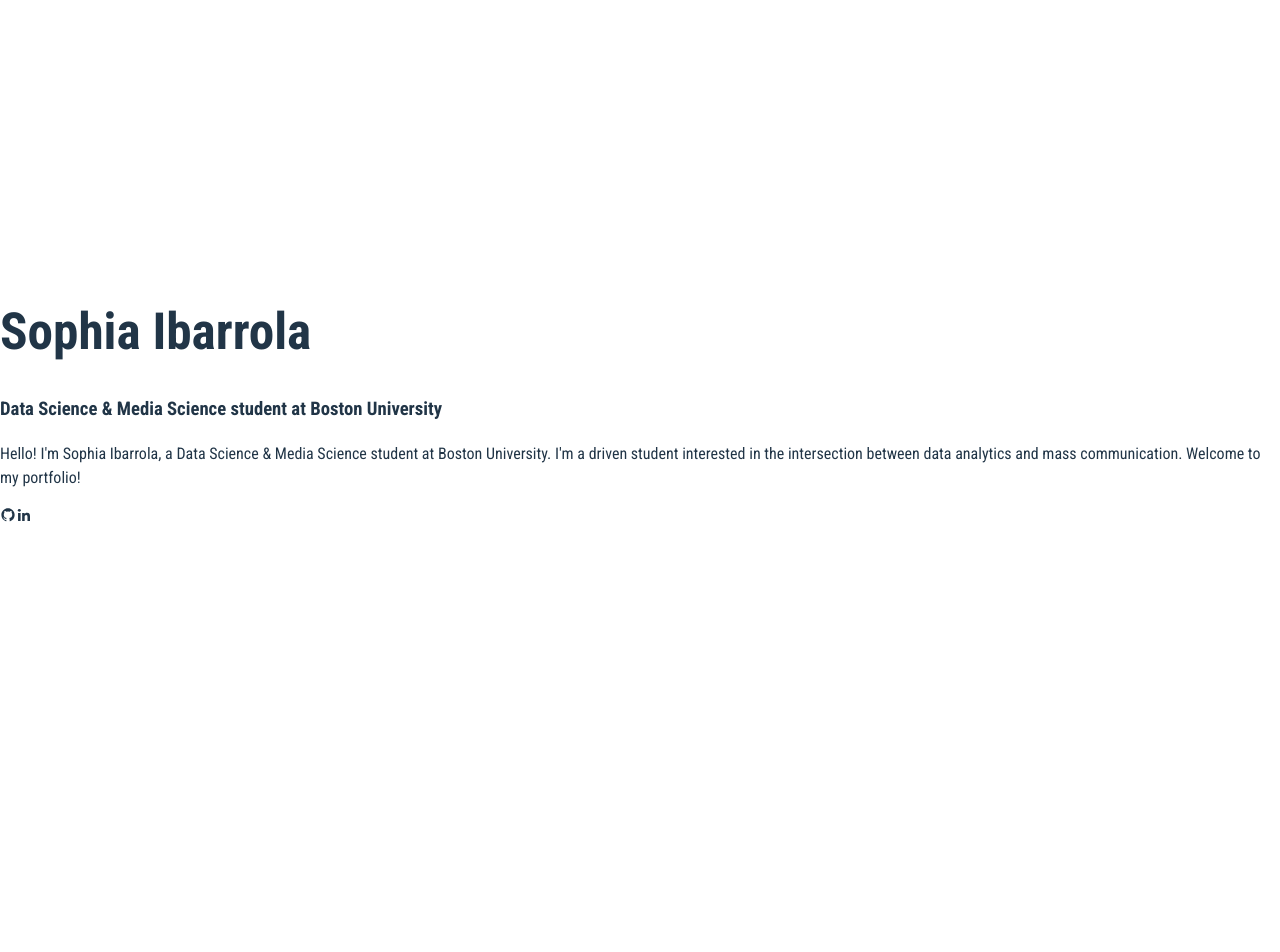
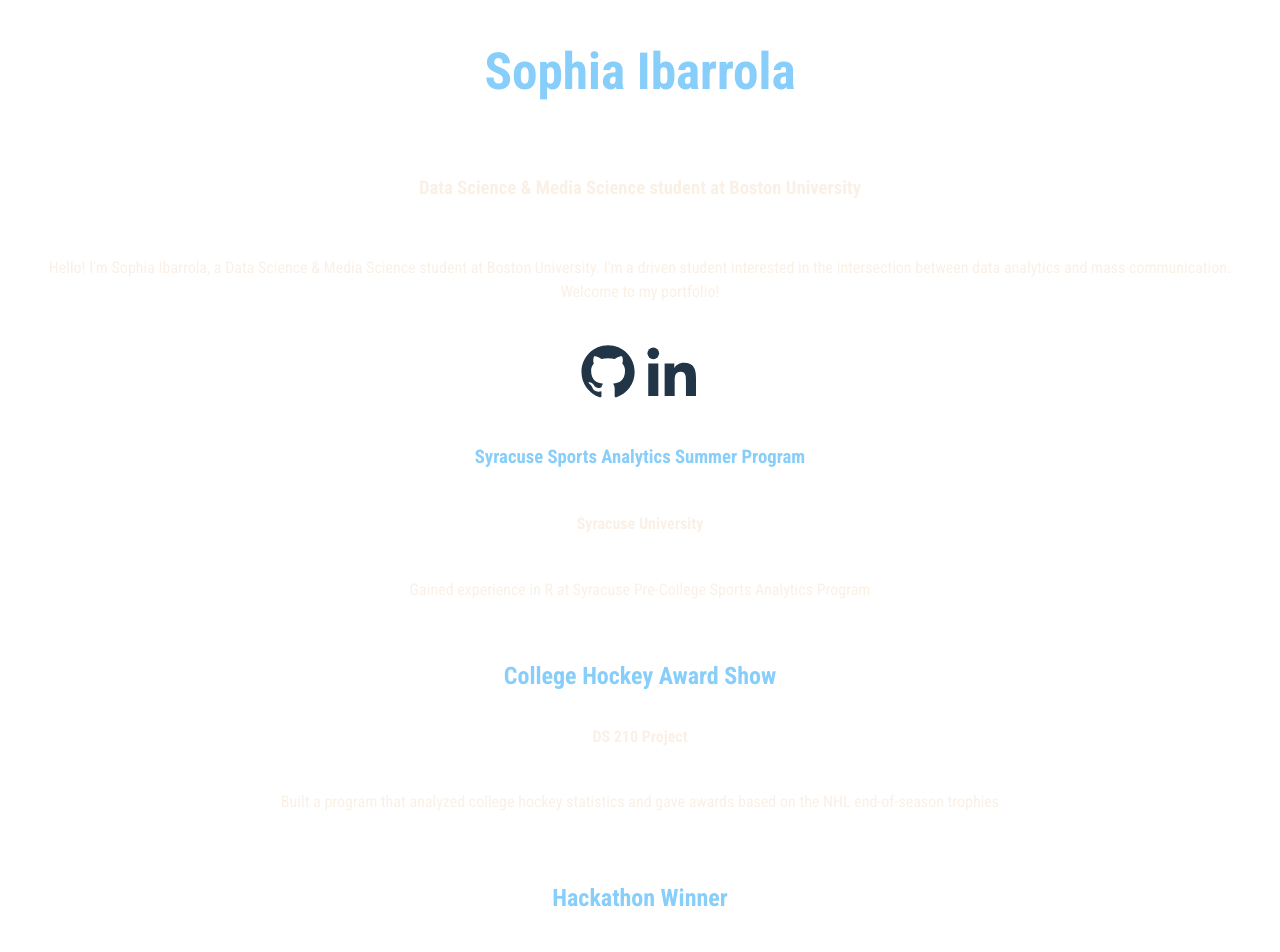
Before and after one commit to sibarrol/portfolio, a React (Vite) app: page / in a window 1280 px wide. Shown: the top 952 px of the page. Before the commit the page ends 800 px from the top, so only its background shows below. Built offline with nearby package versions, Linux system fonts and the light colour scheme.

Commit message:
style work in components using css

```diff
--- a/src/App.jsx
+++ b/src/App.jsx
@@ -1,4 +1,6 @@
 import Home from "./components/Home";
+import Experience from "./components/Experience";
+import Projects from "./components/Projects";
 
 function App() {
   return (
@@ -6,6 +8,12 @@
       <div>
         <Home/>
       </div>
+
+      <main>
+        <Experience/>
+        <Projects/>
+      </main>
+
     </>
 
   )
--- a/src/components/Experience.jsx
+++ b/src/components/Experience.jsx
@@ -1,4 +1,5 @@
-import React from 'react'
+import React from 'react';
+import styles from '../style.module.css';
 
 const Experience = () => {
     return (
@@ -6,10 +7,13 @@
 
             {/* Experience 1 */}
             <div>
-                <h1>
+                <h3 className={styles.header}>
                     Syracuse Sports Analytics Summer Program
-                </h1>
-                <p>
+                </h3>
+                <h4 className={styles.subheader}>
+                    Syracuse University
+                </h4>
+                <p className={styles.bodytext}>
                     Gained experience in R at Syracuse Pre-College Sports Analytics Program
                 </p>
             </div>
--- a/src/components/Home.jsx
+++ b/src/components/Home.jsx
@@ -1,4 +1,5 @@
-import React from 'react'
+import React from 'react';
+import styles from '../style.module.css';
 import { BiLogoGithub, BiLogoLinkedin } from 'react-icons/bi';
 
 const Home = () => {
@@ -7,13 +8,13 @@
 
             {/* Name */}
             <div>
-                <h1>
+                <h1 className={styles.header}>
                     Sophia Ibarrola
                 </h1>
             </div>
 
             {/* Description */}
-            <div>
+            <div className={styles.subheader}>
                 <h3>
                     Data Science & Media Science student at Boston University
                 </h3>
@@ -21,7 +22,7 @@
 
             {/* Bio */}
             <div>
-                <p>
+                <p className={styles.bodytext}>
                     Hello! I'm Sophia Ibarrola, a Data Science & Media Science student at Boston University.
                     I'm a driven student interested in the intersection between data analytics and mass communication.
                     Welcome to my portfolio!
@@ -29,7 +30,7 @@
             </div>
 
             {/* Socials */}
-            <div>
+            <div className={styles.logo}>
                 <BiLogoGithub />
                 <BiLogoLinkedin />
             </div>
--- a/src/components/Projects.jsx
+++ b/src/components/Projects.jsx
@@ -1,31 +1,32 @@
 import React from 'react'
+import styles from '../style.module.css';
 
 const Projects = () => {
     return (
         <div>
 
             {/* Project 1 */}
-            <div>
-                <h1>
+            <div className={styles.header}>
+                <h2>
                     College Hockey Award Show
-                </h1>
-                <h3>
+                </h2>
+                <h4 className={styles.subheader}>
                     DS 210 Project
-                </h3>
-                <p>
+                </h4>
+                <p className={styles.bodytext}>
                     Built a program that analyzed college hockey statistics and gave awards based on the NHL end-of-season trophies
                 </p>
             </div>
 
             {/* Project 2 */}
             <div>
-                <h1>
+                <h2 className={styles.header}>
                     Hackathon Winner
-                </h1>
-                <h3>
+                </h2>
+                <h4 className={styles.subheader}>
                     BU Spark! Mini Hacks Hackathon 2024
-                </h3>
-                <p>
+                </h4>
+                <p className={styles.bodytext}>
                     Won a hackathon with my team by creating an app for voter information awareness.
                 </p>
             </div>
--- /dev/null
+++ b/src/style.module.css
@@ -0,0 +1,30 @@
+.header {
+    color: LightSkyBlue;
+    padding: 10px 40px;
+    font-family: Roboto Condensed;
+    text-align: center;
+}
+
+.subheader {
+    color: Linen;
+    padding: 10px 40px;
+    font-family: Roboto Condensed;
+    text-align: center;
+}
+
+.bodytext {
+    color: Linen;
+    padding: 10px 40px;
+    font-family: Roboto Condensed;
+    text-align: center;
+}
+
+.logo {
+    font-size: 64px;
+    border: 2px linen;
+    display: inline-flex;
+    align-items: center;
+    justify-content: center;
+    padding: 10px 40px;
+    display: flex;
+}
```
Also changed, not shown: public/IMG_1454.jpeg (added).
